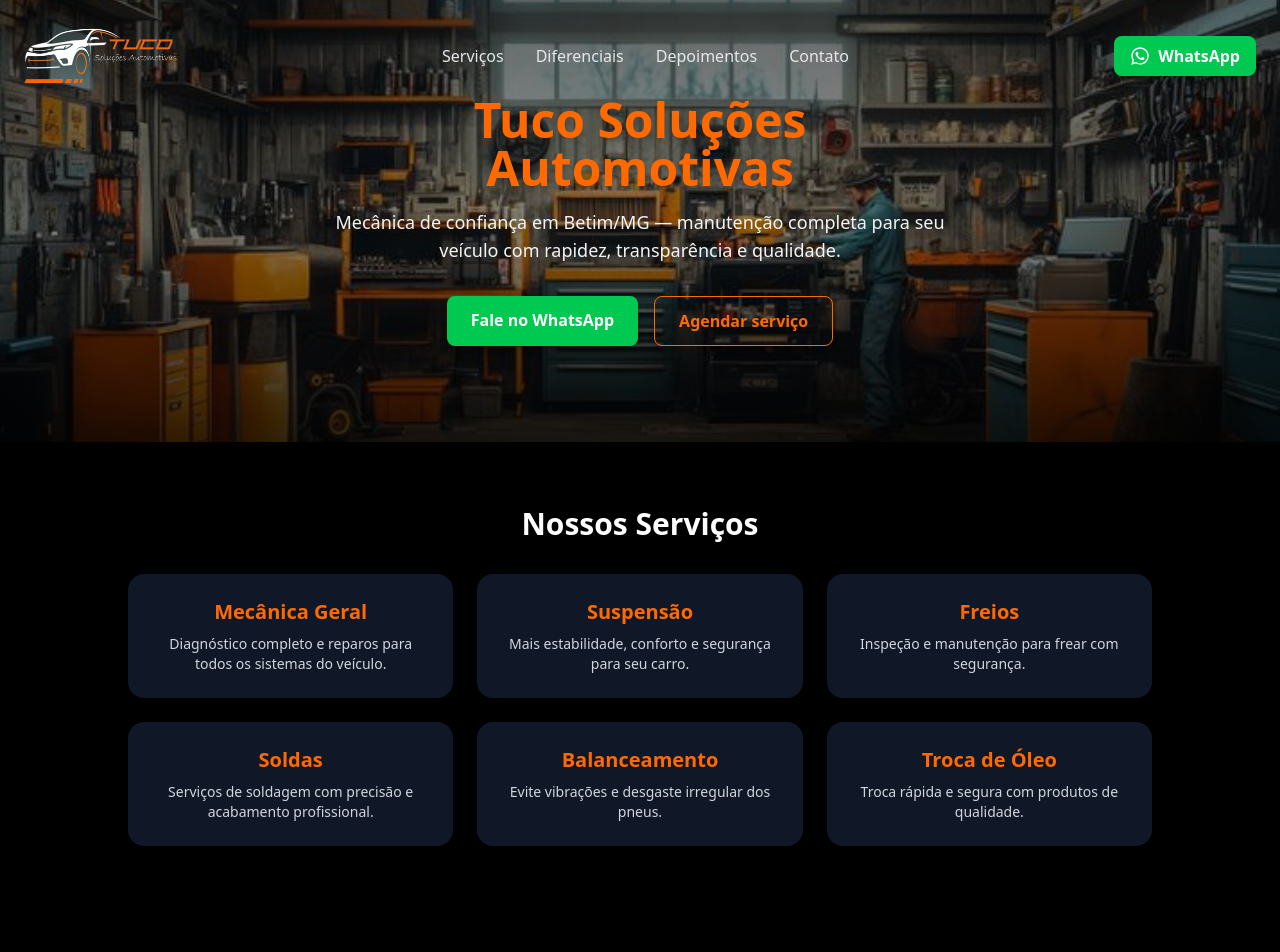
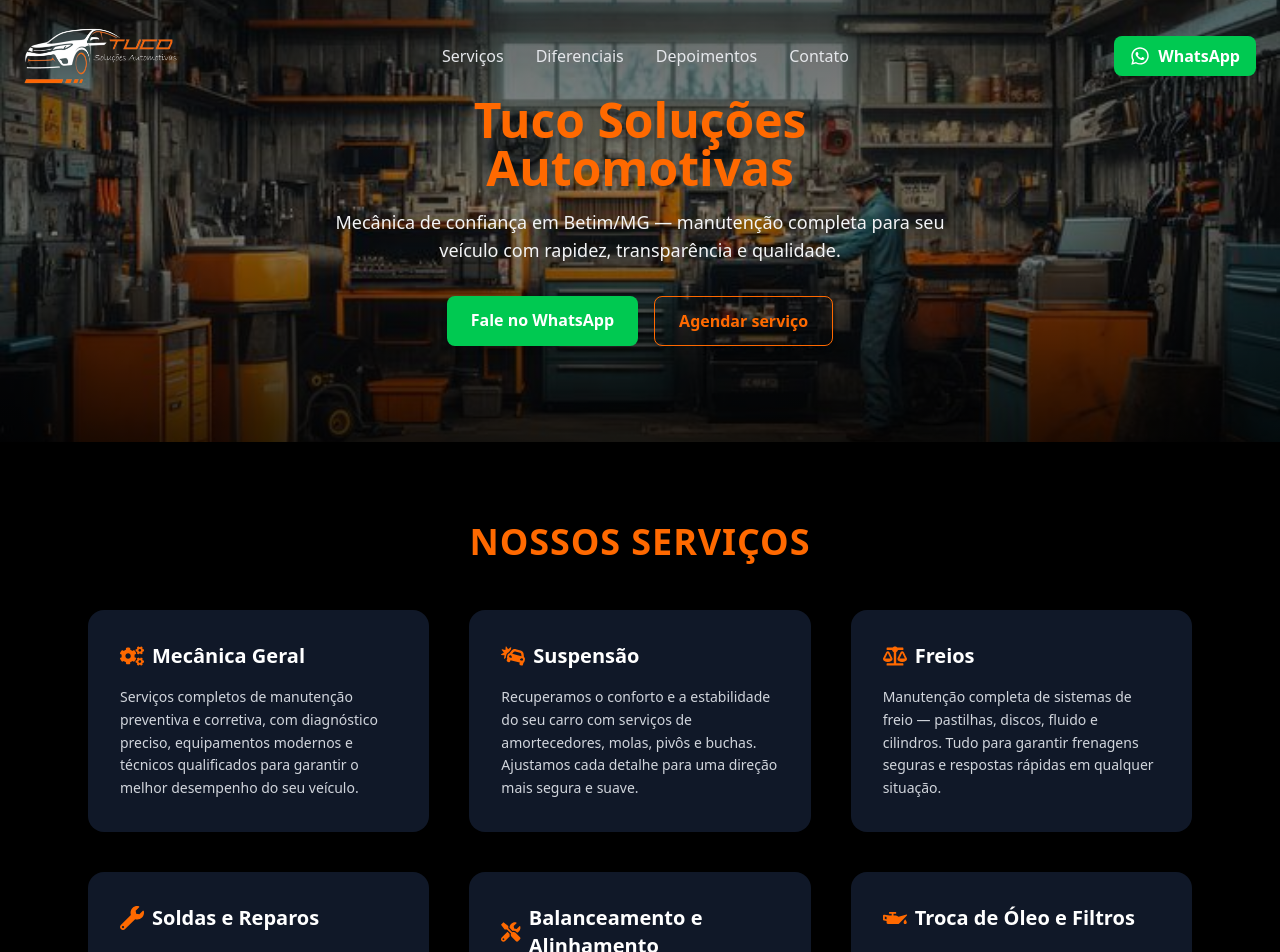
Before and after one commit to MatheusFelixDev/tuco-solucoes-automotivas-landing, a React (Vite) app: page / in a window 1280 px wide. Shown: the top 952 px of the page. Built offline with nearby package versions, Linux system fonts and the light colour scheme.

Commit message:
edit component servicos

```diff
--- a/src/App.jsx
+++ b/src/App.jsx
@@ -1,6 +1,7 @@
 import LandingPage from "./LandingPage";
 import Header from "./components/header";
 import Hero from "./components/hero";
+import Servicos from "./components/servicos";
 import "./index.css";
 
 function App() {
@@ -8,6 +9,7 @@
     <div>
       <Header />
       <Hero />
+      <Servicos />
       <LandingPage />
     </div>
   );
--- a/src/LandingPage.jsx
+++ b/src/LandingPage.jsx
@@ -1,39 +1,3 @@
-const Servicos = () => (
-  <section id="servicos" className="py-16 bg-black text-white text-center">
-    <h2 className="text-3xl font-bold mb-8">Nossos Serviços</h2>
-    <div className="grid md:grid-cols-3 gap-6 max-w-5xl mx-auto">
-      {[
-        "Mecânica Geral",
-        "Suspensão",
-        "Freios",
-        "Soldas",
-        "Balanceamento",
-        "Troca de Óleo",
-      ].map((servico) => (
-        <div key={servico} className="bg-gray-900 p-6 rounded-2xl shadow">
-          <h3 className="text-xl font-semibold mb-2 text-orange-500">
-            {servico}
-          </h3>
-          <p className="text-sm text-gray-300">
-            {servico === "Mecânica Geral" &&
-              "Diagnóstico completo e reparos para todos os sistemas do veículo."}
-            {servico === "Suspensão" &&
-              "Mais estabilidade, conforto e segurança para seu carro."}
-            {servico === "Freios" &&
-              "Inspeção e manutenção para frear com segurança."}
-            {servico === "Soldas" &&
-              "Serviços de soldagem com precisão e acabamento profissional."}
-            {servico === "Balanceamento" &&
-              "Evite vibrações e desgaste irregular dos pneus."}
-            {servico === "Troca de Óleo" &&
-              "Troca rápida e segura com produtos de qualidade."}
-          </p>
-        </div>
-      ))}
-    </div>
-  </section>
-);
-
 const Diferenciais = () => (
   <section id="diferenciais" className="py-16 text-center bg-black text-white">
     <h2 className="text-3xl font-bold mb-8 text-orange-500">
@@ -143,7 +107,6 @@
 export default function LandingPage() {
   return (
     <>
-      <Servicos />
       <Diferenciais />
       <Depoimentos />
 
--- /dev/null
+++ b/src/components/servicos.jsx
@@ -0,0 +1,84 @@
+import React from "react";
+import {
+  FaCogs,
+  FaCarCrash,
+  FaOilCan,
+  FaBalanceScale,
+  FaWrench,
+  FaTools,
+} from "react-icons/fa";
+
+const Servicos = () => {
+  const servicos = [
+    {
+      titulo: "Mecânica Geral",
+      descricao:
+        "Serviços completos de manutenção preventiva e corretiva, com diagnóstico preciso, equipamentos modernos e técnicos qualificados para garantir o melhor desempenho do seu veículo.",
+      icone: <FaCogs className="text-2xl text-orange-500 mr-2" />,
+    },
+    {
+      titulo: "Suspensão",
+      descricao:
+        "Recuperamos o conforto e a estabilidade do seu carro com serviços de amortecedores, molas, pivôs e buchas. Ajustamos cada detalhe para uma direção mais segura e suave.",
+      icone: <FaCarCrash className="text-2xl text-orange-500 mr-2" />,
+    },
+    {
+      titulo: "Freios",
+      descricao:
+        "Manutenção completa de sistemas de freio — pastilhas, discos, fluido e cilindros. Tudo para garantir frenagens seguras e respostas rápidas em qualquer situação.",
+      icone: <FaBalanceScale className="text-2xl text-orange-500 mr-2" />,
+    },
+    {
+      titulo: "Soldas e Reparos",
+      descricao:
+        "Realizamos soldas estruturais e de acabamento, com precisão e qualidade, para garantir resistência e estética nos reparos do seu veículo.",
+      icone: <FaWrench className="text-2xl text-orange-500 mr-2" />,
+    },
+    {
+      titulo: "Balanceamento e Alinhamento",
+      descricao:
+        "Evite desgaste irregular dos pneus e vibrações no volante. Nosso balanceamento e alinhamento computadorizados deixam seu carro estável e seguro.",
+      icone: <FaTools className="text-2xl text-orange-500 mr-2" />,
+    },
+    {
+      titulo: "Troca de Óleo e Filtros",
+      descricao:
+        "Realizamos a troca de óleo e filtros com produtos de alta performance, garantindo a lubrificação ideal e aumentando a vida útil do motor.",
+      icone: <FaOilCan className="text-2xl text-orange-500 mr-2" />,
+    },
+  ];
+
+  return (
+    <section
+      id="servicos"
+      className="py-20 bg-black text-white text-center relative"
+    >
+      <div className="max-w-6xl mx-auto px-6">
+        <h2 className="text-3xl md:text-4xl font-bold mb-12 text-orange-500 uppercase tracking-wide">
+          Nossos Serviços
+        </h2>
+
+        <div className="grid md:grid-cols-2 lg:grid-cols-3 gap-10">
+          {servicos.map((servico, index) => (
+            <div
+              key={index}
+              className="bg-gray-900 p-8 rounded-2xl shadow-lg text-left transition-all duration-300 hover:shadow-orange-500/30 hover:-translate-y-2"
+            >
+              <div className="flex items-center mb-4">
+                {servico.icone}
+                <h3 className="text-xl font-semibold text-white">
+                  {servico.titulo}
+                </h3>
+              </div>
+              <p className="text-gray-300 text-sm leading-relaxed">
+                {servico.descricao}
+              </p>
+            </div>
+          ))}
+        </div>
+      </div>
+    </section>
+  );
+};
+
+export default Servicos;
```
